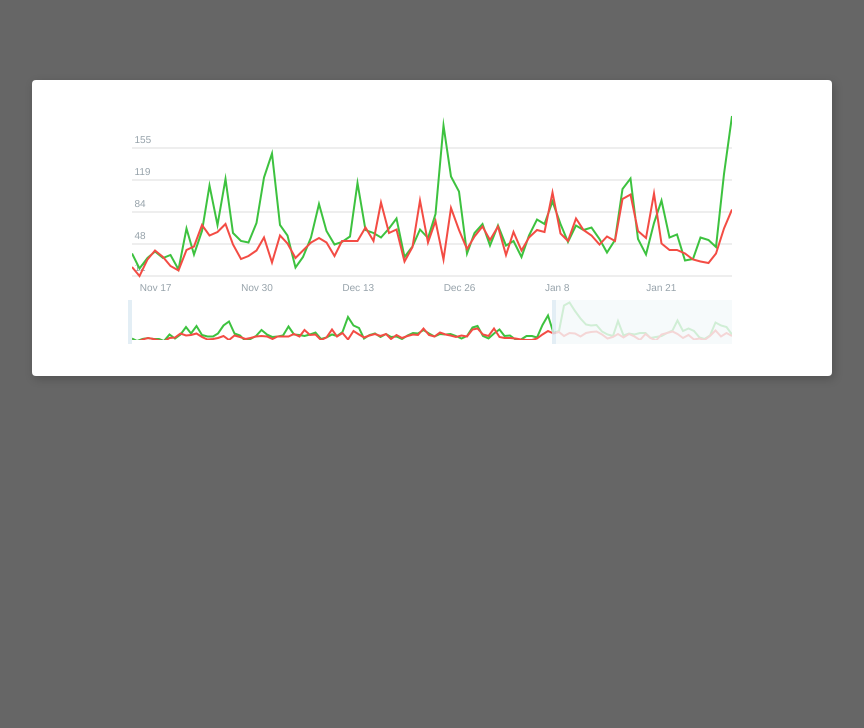
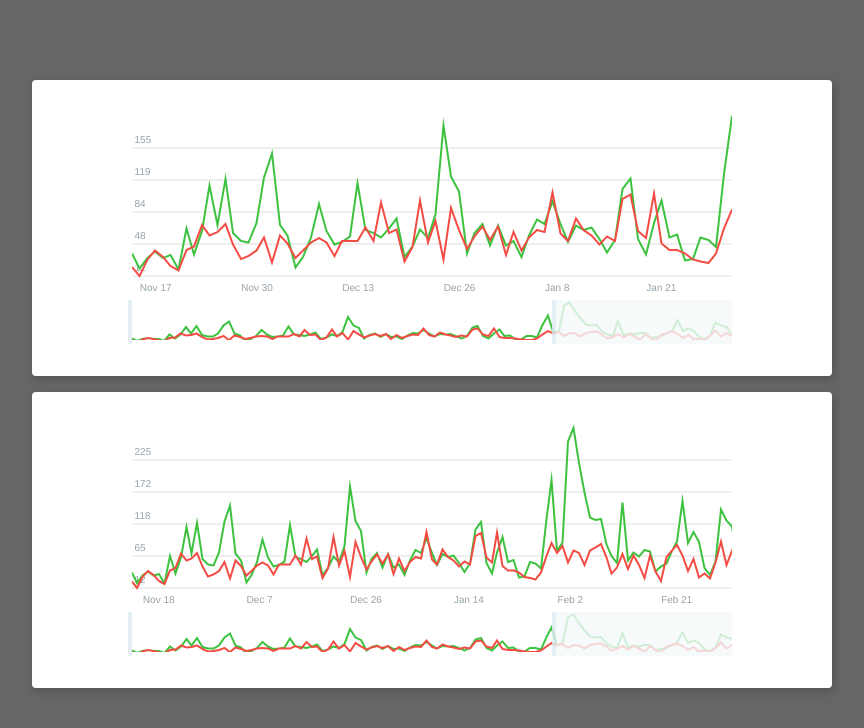
Before and after one commit to grokhotun/telegram-chart-contest, a website built with webpack: page src/index.html in a window 1280 px wide. Shown: the whole page, without its empty margins (208-1072 px from the left). Built offline with nearby package versions, Linux system fonts and the light colour scheme.

Commit message:
class bassed refactoring #3

```diff
--- /dev/null
+++ b/src/chart/newChart.ts
@@ -0,0 +1,54 @@
+import { ChartData } from '@/types';
+import {
+  WIDTH,
+  HEIGHT,
+  DPI_WIDTH,
+  DPI_HEIGHT,
+  SLIDER_HEIGHT,
+} from '@/chart/constants';
+import { mapData } from '@/utils';
+import { MainChart } from '@/components';
+import { SliderChart } from '@/components/SliderChart';
+
+export function newChart(
+  root: HTMLElement,
+  chartData: ChartData
+): {
+  init: () => void;
+  destroy: () => void;
+} {
+  const slideRoot = root.querySelector(
+    '[data-element="slider"]'
+  ) as HTMLElement;
+
+  const data = mapData(chartData);
+  const store = {};
+
+  const mainChart = new MainChart({
+    store,
+    root,
+    data,
+    width: WIDTH,
+    height: HEIGHT,
+    canvasWidth: DPI_WIDTH,
+    canvasHeight: DPI_HEIGHT,
+  });
+
+  const sliderChart = new SliderChart({
+    store,
+    root: slideRoot,
+    data,
+    width: DPI_WIDTH / 2,
+    height: SLIDER_HEIGHT,
+    canvasWidth: DPI_WIDTH,
+    canvasHeight: SLIDER_HEIGHT * 2,
+  });
+
+  return {
+    init() {
+      mainChart.init();
+      sliderChart.init();
+    },
+    destroy() {},
+  };
+}
--- a/src/components/MainChart/MainChart.ts
+++ b/src/components/MainChart/MainChart.ts
@@ -1,9 +1,16 @@
-import { PADDING } from '@/chart/constants';
+import { DPI_HEIGHT, LABELS_COUNT, PADDING } from '@/chart/constants';
 import { BaseChart } from '@/components/BaseChart';
-import { computeXRatio, computeYRatio, css, toCoords } from '@/utils';
+import {
+  computeXRatio,
+  computeYRatio,
+  css,
+  toCoords,
+  toDate,
+  isEven,
+} from '@/utils';
 
 import { Options } from '@/components/types';
-import { MouseProxy } from '@/types';
+import { MappedChartData, MouseProxy } from '@/types';
 import { computeBoundaries } from './helpers';
 
 export class MainChart extends BaseChart {
@@ -53,12 +60,53 @@ export class MainChart extends BaseChart {
     this.canvas.height = this.dpiHeight;
   }
 
+  drawXAxis(xData: number[], xRatio: number) {
+    const step = Math.round(xData.length / LABELS_COUNT);
+
+    this.context.beginPath();
+
+    xData.forEach((v, idx) => {
+      const xCoord = (idx + 1) * xRatio;
+
+      if (isEven(idx - 1, step)) {
+        const text = toDate(v);
+        this.context.fillText(`${text}`, xCoord, DPI_HEIGHT - 10);
+      }
+    });
+
+    this.context.stroke();
+    this.context.closePath();
+  }
+
+  calculateOffsetCoords() {
+    if (!this.proxy.position) return this.data;
+
+    const dataAmount = this.data.xAxis.coords.length;
+    const leftIndex = Math.round((dataAmount * this.proxy.position[0]) / 100);
+    const rightIndex = Math.round((dataAmount * this.proxy.position[1]) / 100);
+
+    return {
+      xAxis: {
+        ...this.data.xAxis,
+        coords: this.data.xAxis.coords.slice(leftIndex, rightIndex),
+      },
+      yAxis: this.data.yAxis.map((v) => ({
+        ...v,
+        coords: v.coords.slice(leftIndex, rightIndex),
+      })),
+    };
+  }
+
   render() {
     this.clear();
+    const calculatedData = this.calculateOffsetCoords();
 
-    const [yMin, yMax] = computeBoundaries({ yAxis: this.data.yAxis });
+    const [yMin, yMax] = computeBoundaries({ yAxis: calculatedData.yAxis });
     const yRatio = computeYRatio(this.viewHeight, yMax, yMin);
-    const xRatio = computeXRatio(this.viewWidth, this.data.xAxis.coords.length);
+    const xRatio = computeXRatio(
+      this.viewWidth,
+      calculatedData.xAxis.coords.length
+    );
 
     this.draw.yAxis({
       yMin,
@@ -68,7 +116,9 @@ export class MainChart extends BaseChart {
       textPadding: PADDING,
     });
 
-    this.data.yAxis
+    this.drawXAxis(calculatedData.xAxis.coords, xRatio);
+
+    calculatedData.yAxis
       .map(({ color, coords: initialCoords }) => {
         const coords = initialCoords.map((y, i) =>
           toCoords(i, y, {
--- a/src/index.html
+++ b/src/index.html
@@ -42,6 +42,38 @@
           </div>
         </div>
       </div>
+
+      <div class="card">
+        <div id="chart-2" class="tg-chart">
+          <div data-element="tooltip" class="tg-chart-tooltip"></div>
+          <canvas></canvas>
+
+          <div class="tg-chart-slider" data-element="slider">
+            <canvas></canvas>
+            <div data-element="left" class="tg-chart-slider__left">
+              <div
+                class="tg-chart-slider__arrow--left"
+                data-element="arrow"
+                data-type="left"
+              ></div>
+            </div>
+
+            <div
+              data-element="window"
+              data-type="window"
+              class="tg-chart-slider__window"
+            ></div>
+
+            <div data-element="right" class="tg-chart-slider__right">
+              <div
+                class="tg-chart-slider__arrow--right"
+                data-element="arrow"
+                data-type="right"
+              ></div>
+            </div>
+          </div>
+        </div>
+      </div>
     </div>
   </body>
 </html>
--- a/src/index.ts
+++ b/src/index.ts
@@ -1,11 +1,15 @@
 import '@/styles.scss';
 
 import { chart } from '@/chart';
+import { newChart } from '@/chart/newChart';
 import { getChartData } from '@/data';
 
-const telegramChart = chart(
+chart(
   document.getElementById('chart') as HTMLCanvasElement,
   getChartData()
-);
+).init();
 
-telegramChart.init();
+newChart(
+  document.getElementById('chart-2') as HTMLCanvasElement,
+  getChartData()
+).init();
--- a/src/styles.scss
+++ b/src/styles.scss
@@ -27,6 +27,7 @@ body {
   background: #fff;
   padding: 1rem;
   box-shadow: 2px 3px 10px rgba(0, 0, 0, 0.2);
+  margin-bottom: 1rem;
 }
 
 .tg-chart {
--- a/src/utils/index.ts
+++ b/src/utils/index.ts
@@ -39,6 +39,10 @@ export function toCoords(
 export function isOver(mouseX: number, x: number, length: number) {
   const width = DPI_WIDTH / length;
   return Math.abs(x - mouseX) < width / 2;
+}
+
+export function isEven(v: number, divider = 2) {
+  return v % divider === 0;
 }
 
 export function computeBoundaries({
```
